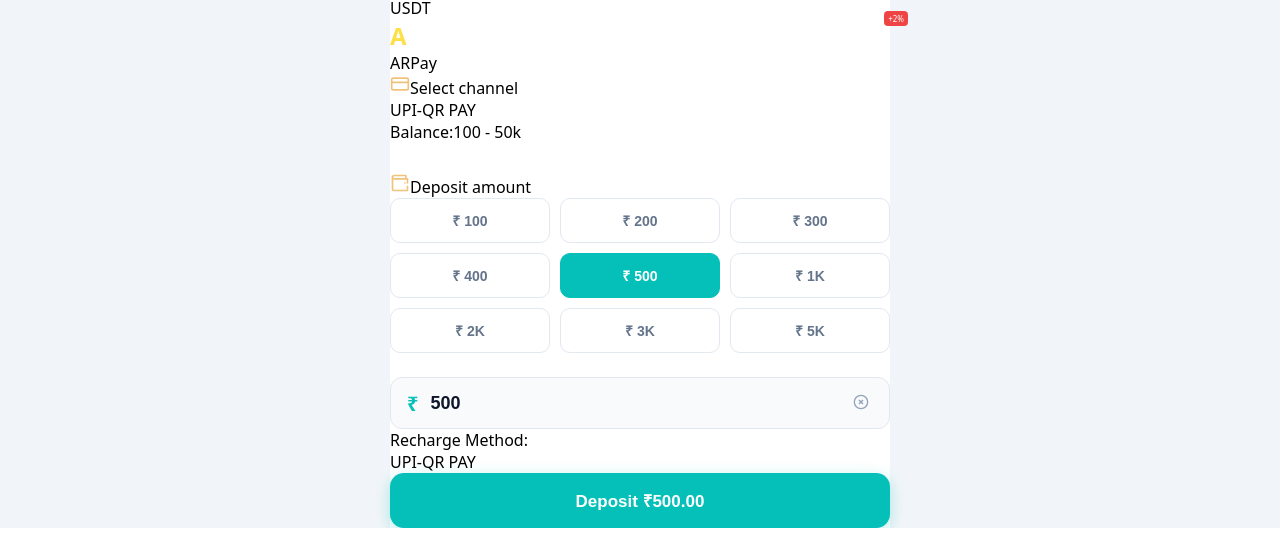
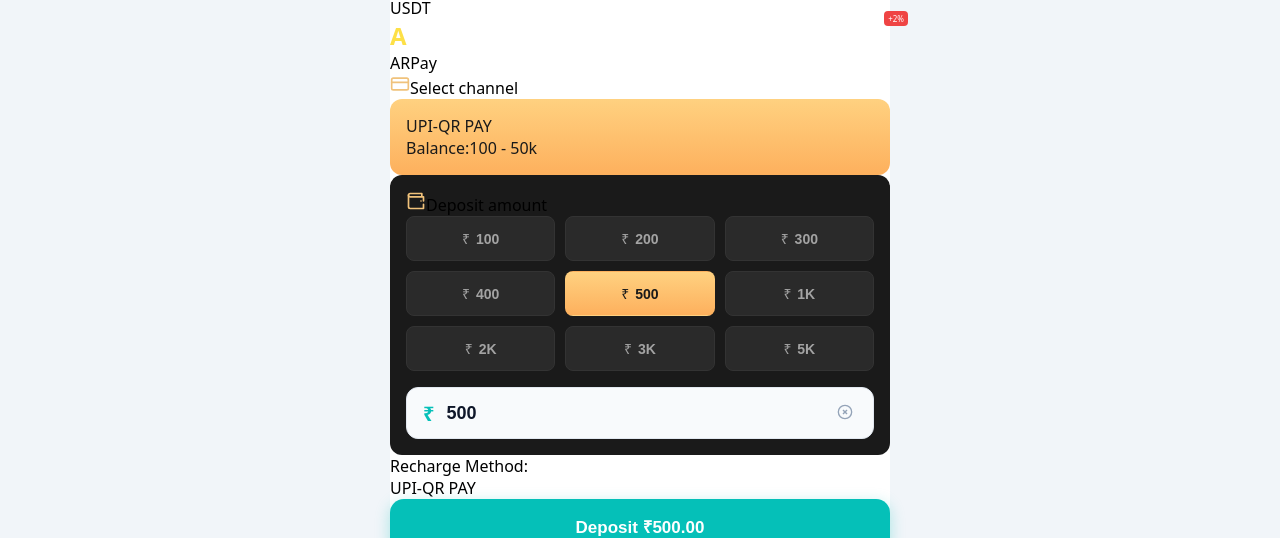
Before and after one commit to ritikgchoudhary/todaaaple, a Vue app in the folder frontend-vue/: page /deposit in a window 1280 px wide. Shown: the part 1848-2386 px from the top of the page. Built offline with nearby package versions, Linux system fonts and the light colour scheme; no server answers; sample sign-in values are in the browser's storage.

Commit message:
ui: redesign deposit page to match dark theme reference image
Made-with: Cursor

```diff
--- a/frontend-vue/src/views/DepositView.vue
+++ b/frontend-vue/src/views/DepositView.vue
@@ -69,7 +69,7 @@
             <span>Select channel</span>
           </div>
           <div class="channelBoxes">
-            <div class="channelBox active" v-for="gateway in gatewayList" :key="gateway" @click="selectedGateway = gateway" v-show="selectedGateway === gateway || gatewayList.length === 1">
+            <div class="channelBox" v-for="gateway in gatewayList" :key="gateway" :class="{ active: selectedGateway === gateway }" @click="selectedGateway = gateway" v-show="selectedGateway === gateway || gatewayList.length === 1">
                <div class="cbName">{{ GATEWAY_LABELS[gateway] || gateway }}</div>
                <div class="cbRange">Balance:{{ GATEWAY_RANGES[gateway] || '100 - 50K' }}</div>
             </div>
@@ -289,52 +289,56 @@ onMounted(() => {
 }
 .clearBtn { background: none; border: none; font-size: 20px; color: #94A3B8; cursor: pointer; padding: 4px; }
 
+.channelBoxes {
+  display: flex;
+  flex-direction: column;
+  gap: 10px;
+}
+.channelBox {
+  background: #2a2a2a;
+  padding: 16px;
+  border-radius: 12px;
+  cursor: pointer;
+  transition: all 0.2s;
+  display: none;
+}
+.channelBox.active {
+  background: linear-gradient(180deg, #ffd180 0%, #fdb05d 100%);
+  color: #1a1a1a;
+  display: block;
+}
+.channelBox:not(.active) {
+  color: #a3a3a3;
+}
+
+/* Amount Section */
+.amountSection {
+  background: #1a1a1a;
+  padding: 16px;
+  border-radius: 12px;
+}
 .amountGrid {
   display: grid;
   grid-template-columns: repeat(3, 1fr);
   gap: 10px;
-  margin-bottom: 24px;
+  margin-bottom: 16px;
 }
 .amtBtn {
-  padding: 12px 4px;
-  border-radius: 10px;
-  border: 1px solid #E2E8F0;
-  background: #fff;
+  background: #2a2a2a;
+  border: 1px solid #333;
+  color: #a3a3a3;
+  padding: 12px 0;
+  border-radius: 8px;
   font-weight: 600;
-  color: #64748B;
+  font-size: 14px;
   cursor: pointer;
-  font-size: 14px;
+  transition: all 0.2s;
 }
+.amtBtn .rs { font-weight: normal; margin-right: 2px; }
 .amtBtn.active {
-  background: #05c0b8;
-  color: #fff;
-  border-color: #05c0b8;
-}
-
-.channelSection { margin-bottom: 30px; }
-.channelGrid {
-  display: grid;
-  grid-template-columns: 1fr 1fr;
-  gap: 12px;
-}
-.channelCard {
-  background: #fff;
-  border: 1px solid #E2E8F0;
-  border-radius: 12px;
-  padding: 12px;
-  position: relative;
-  cursor: pointer;
-}
-.channelCard.active {
-  background: rgba(5, 192, 184, 0.05);
-  border-color: #05c0b8;
-}
-.channelName { font-weight: 700; font-size: 14px; color: #1e293b; margin-bottom: 4px; }
-.channelRange { font-size: 11px; color: #64748B; font-weight: 500; }
-.checkIcon {
-  position: absolute; top: -6px; right: -6px;
-  background: #05c0b8; border-radius: 50%;
-  width: 20px; height: 20px; display: flex; align-items: center; justify-content: center;
+  background: linear-gradient(180deg, #ffd180 0%, #fdb05d 100%);
+  color: #1a1a1a;
+  border-color: transparent;
 }
 
 .actionBtn {
@@ -359,24 +363,24 @@ onMounted(() => {
 
 /* Dialog */
 .dialogOverlay {
-  position: fixed; inset: 0; background: rgba(0,0,0,0.5);
+  position: fixed; inset: 0; background: rgba(0,0,0,0.7);
   display: flex; align-items: center; justify-content: center; z-index: 100;
 }
 .dialogCard {
-  background: #fff; padding: 24px; border-radius: 20px; width: 90%; max-width: 360px;
-  text-align: center;
+  background: #1a1a1a; padding: 24px; border-radius: 20px; width: 90%; max-width: 360px;
+  text-align: center; color: white;
 }
-.dialogTitle { font-weight: 700; font-size: 18px; color: #0F172A; }
-.dialogBody { font-size: 14px; color: #475569; line-height: 1.5; margin: 16px 0 24px; }
+.dialogTitle { font-weight: 700; font-size: 18px; color: #f0c27b; }
+.dialogBody { font-size: 14px; color: #a3a3a3; line-height: 1.5; margin: 16px 0 24px; }
 .confirmBtn {
-    width: 100%; padding: 12px; background: #05c0b8; color: #fff;
+    width: 100%; padding: 12px; background: linear-gradient(180deg, #ffd180 0%, #fdb05d 100%); color: #1a1a1a;
     border: none; border-radius: 10px; font-weight: 700; cursor: pointer;
 }
 
 .pageLoader {
   position: fixed; inset: 0; background: rgba(0,0,0,0.7);
-  display: flex; flex-direction: column; align-items: center; justify-content: center; z-index: 1000; color: #fff;
+  display: flex; flex-direction: column; align-items: center; justify-content: center; z-index: 1000; color: #f0c27b;
 }
-.spinner { width: 40px; height: 40px; border: 3px solid rgba(255,255,255,0.3); border-top: 3px solid #fff; border-radius: 50%; animation: spin 1s linear infinite; margin-bottom: 12px; }
+.spinner { width: 40px; height: 40px; border: 3px solid rgba(255,255,255,0.3); border-top: 3px solid #f0c27b; border-radius: 50%; animation: spin 1s linear infinite; margin-bottom: 12px; }
 @keyframes spin { to { transform: rotate(360deg); } }
 </style>
```
